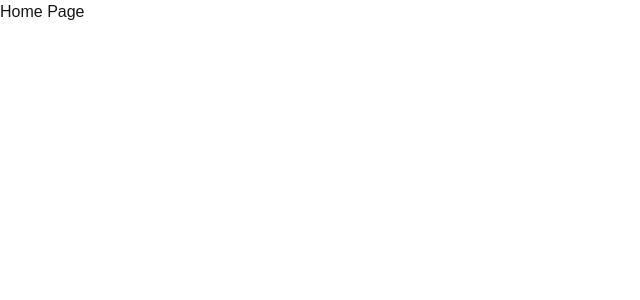
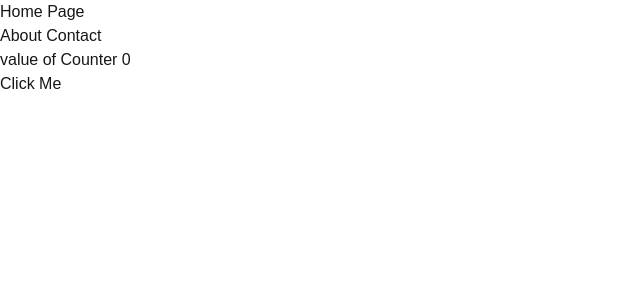
Before and after one commit to AnkushThakur08/NextJS-Course, a Next.js app in the folder 01firstapp/: page / in a window 1280 px wide. Shown: the top 300 px of the page, without its empty margins (0-640 px from the left). Built offline with nearby package versions, Linux system fonts and the light colour scheme.

Commit message:
Small coding stuff

```diff
--- a/01firstapp/src/app/page.tsx
+++ b/01firstapp/src/app/page.tsx
@@ -1,8 +1,14 @@
+import Counter from "@/components/Counter";
+import Link from "next/link";
 
 export default function Home() {
   return (
     <div>
       <h1>Home Page</h1>
+      <Link href="/about"> About</Link>
+      <Link href="/contact"> Contact</Link>
+
+      <Counter />
     </div>
   );
 }
--- /dev/null
+++ b/01firstapp/src/components/Counter/index.tsx
@@ -0,0 +1,16 @@
+"use client";
+
+import { useState } from "react";
+
+const Counter = () => {
+  const [counter, setCounter] = useState(0);
+  return (
+    <div>
+      <h1>value of Counter {counter}</h1>
+
+      <button onClick={() => setCounter(counter + 1)}>Click Me</button>
+    </div>
+  );
+};
+
+export default Counter;
```
